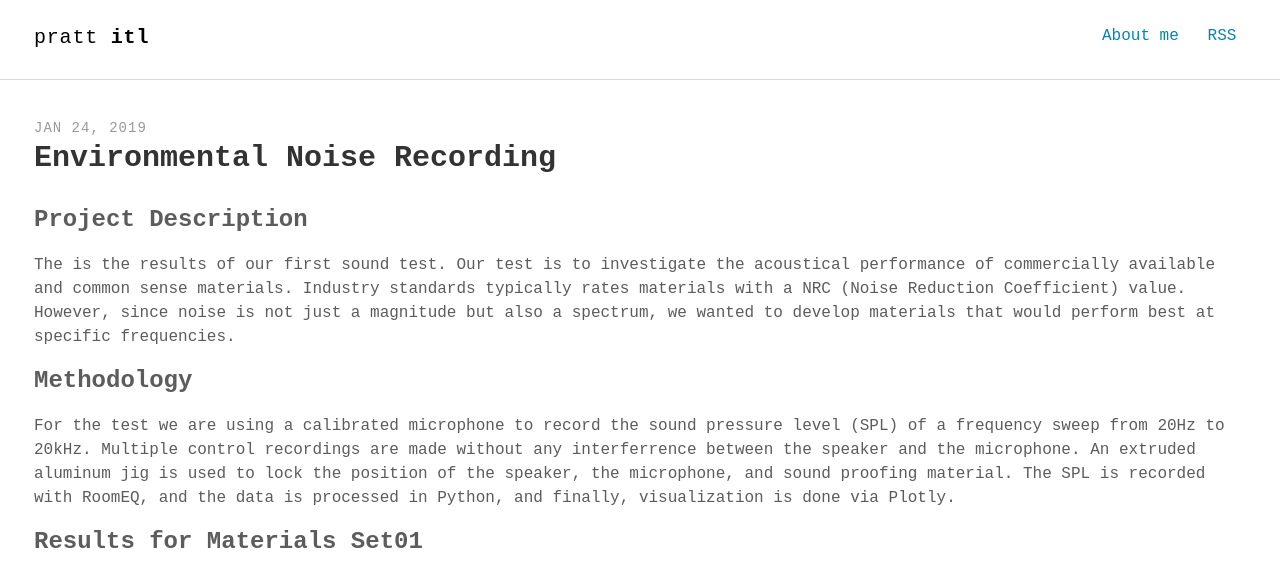
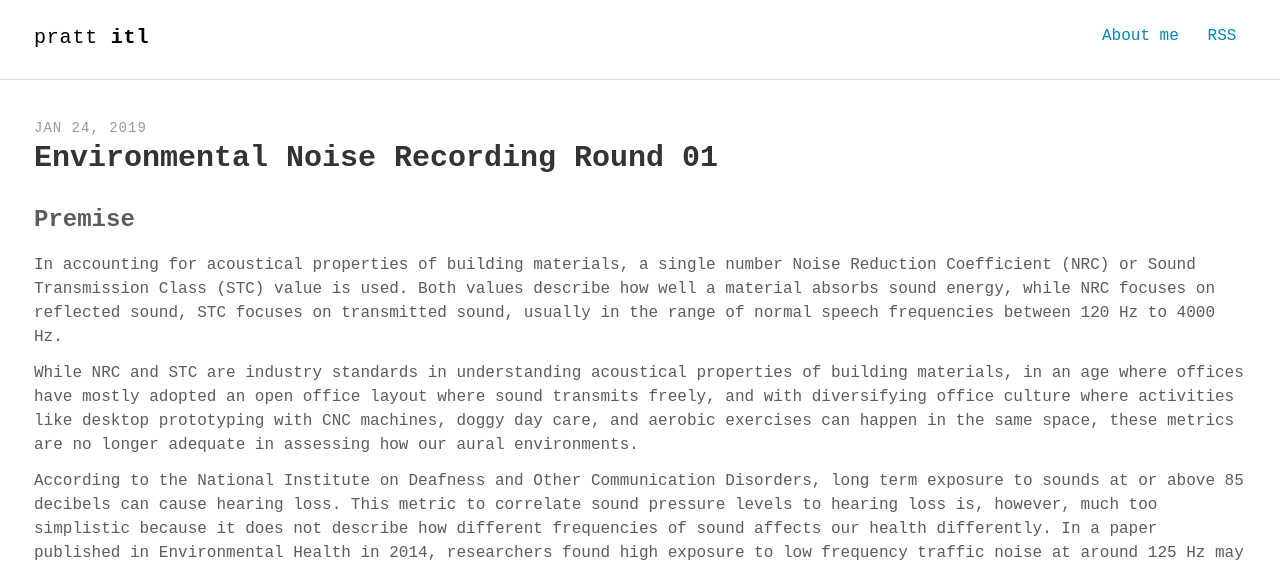
Before and after one commit to tedngai/itldatafactory, a Jekyll site: the page built from _posts/2019-1-24-EnvironmentalNoiseRecording.md, in a window 1280 px wide and 1400 px high. Shown: the top 567 px of the window. Built offline with Jekyll 4.4.1, drawn with Linux system fonts in a browser that asks for light colours; some web fonts are replaced; some of the changed text lies outside the part shown.

Commit message:
Update 2019-1-24-EnvironmentalNoiseRecording.md

```diff
--- a/_posts/2019-1-24-EnvironmentalNoiseRecording.md
+++ b/_posts/2019-1-24-EnvironmentalNoiseRecording.md
@@ -1,15 +1,51 @@
 ---
 layout: post
-title: Environmental Noise Recording
+title: Environmental Noise Recording Round 01
 description: First set of noise recording conducted on Jan 30
 ---
-<h3>Project Description</h3>
-The is the results of our first sound test. Our test is to investigate the acoustical performance of commercially available and common sense materials. Industry standards typically rates materials with a NRC (Noise Reduction Coefficient) value. However, since noise is not just a magnitude but also a spectrum, we wanted to develop materials that would perform best at specific frequencies.
+### Premise
+In accounting for acoustical properties of building materials, a single number Noise Reduction Coefficient (NRC) or Sound Transmission Class (STC) value is used. Both values describe how well a material absorbs sound energy, while NRC focuses on reflected sound, STC focuses on transmitted sound, usually in the range of normal speech frequencies between 120 Hz to 4000 Hz.
 
-<h3>Methodology</h3>
-<p>For the test we are using a calibrated microphone to record the sound pressure level (SPL) of a frequency sweep from 20Hz to 20kHz. Multiple control recordings are made without any interferrence between the speaker and the microphone. An extruded aluminum jig is used to lock the position of the speaker, the microphone, and sound proofing material.
+While NRC and STC are industry standards in understanding acoustical properties of building materials, in an age where offices have mostly adopted an open office layout where sound transmits freely, and with diversifying office culture where activities like desktop prototyping with CNC machines, doggy day care, and aerobic exercises can happen in the same space, these metrics are no longer adequate in assessing how our aural environments.
 
-The SPL is recorded with RoomEQ, and the data is processed in Python, and finally, visualization is done via Plotly.</p>
+According to the National Institute on Deafness and Other Communication Disorders, long term exposure to sounds at or above 85 decibels can cause hearing loss.  This metric to correlate sound pressure levels to hearing loss is, however, much too simplistic because it does not describe how different frequencies of sound affects our health differently. In a paper published in Environmental Health in 2014, researchers found high exposure to low frequency traffic noise at around 125 Hz may induce hypertension.  Other researchers have also found significant associations between low frequency exposure to chronic diseases such as headaches, unusual tiredness, lack of concentration, irritation, and pressure on the eardrum.
+
+In short, our evolving work environment and the increasing number of environmental health research are showing a deficiency in this single value system, and our proposal is to develop a more comprehensive view of noise and its interaction with space and materials.
+
+What we propose is to go beyond the single value metric. Sound is a spectrum and human hearing is sensitive from 20Hz to 20kHz, therefore, we propose an acoustical standard that would allow us to gain a deeper insight into the nature of sound.
+
+This proposal involve 2 stages of acoustical testing. The first is to record and graph environmental noise in and around our work environments. We want to record and profile noises of common equipments and how it differs from “background” noise.  For the second phase, we will build an acoustical testing station to test and profile common and unusual acoustical materials.
+
+### Environmental Noise Recording Methodology
+
+For sound recording, we are using a Zoom H1 Digital Recorder with 2 unidirectional microphone set at 90 degree to one another recording a wide sound field, and an Extech 407730- Digital sound level meter to record the sound pressure level (SPL) of the source, typically 1 meter away or as noted. If situation does not allow for the recording to be at 1 meter away, 2 meter distance is used and we use the Inverse Square Law, reduction of 6 decibel per meter, to adjust for the final value.
+
+dL  =  20 log (R2 / R1)
+
+where
+dL = difference in sound pressure level (dB)
+R1 = distance from source to location 1 (ft, m)
+R2 = distance from source to location 2 (ft, m)
+
+The sound pressure level is recorded with A-weighting on the instrument, which is weighted to human sound perception. The initial recordings recorded at about 36 locations profiling various kinds of noise, from single point source produced by a single machine, an omnisource produced by the extraction fan that is omnipresent, to background noise produced by foot and vehicular traffic.
+
+We also referenced Health Link British Columbia  for typical noise types and their average decibels levels, and we established that around 50 dB is what a quiet work environment would be, high 70s dB can be irritating to people, and above 85 dB would be considered harmful if there is long term exposure.
+
+Based on this information, we collated our recordings and profiled spaces that can serve as our baseline for what a quiet work environment would be, and spaces with frequent noise level above 75 dB.
+
+|LOCATION     |SOUND SOURCE     |DISTANCE FROM SOURCE     |SOUND LEVEL     |
+| --- | --- | --- | --- |
+|     |     |     |     |
+|     |     |     |     |
+|     |     |     |     |
+|     |     |     |     |
+|     |     |     |     |
+
+### Data Processing Protocol
+In addition to recording the sound pressure levels,  the sound is also recorded as a sound file in .WAV 24bit / 96kHz format. The .WAV file is then brought into Audacity where we use its Fast Fourier Transform (FFT) algorithm to plot the spectrum. However, since Audacity’s spectral-graph is not weighted to human hearing, the data is exported out as a text file and then brought into Python to apply A-weighting with the following equation.
+
+A-Weighting Equation
+
 
 <h3 id="content">Results for Materials Set01</h3>
 
```
